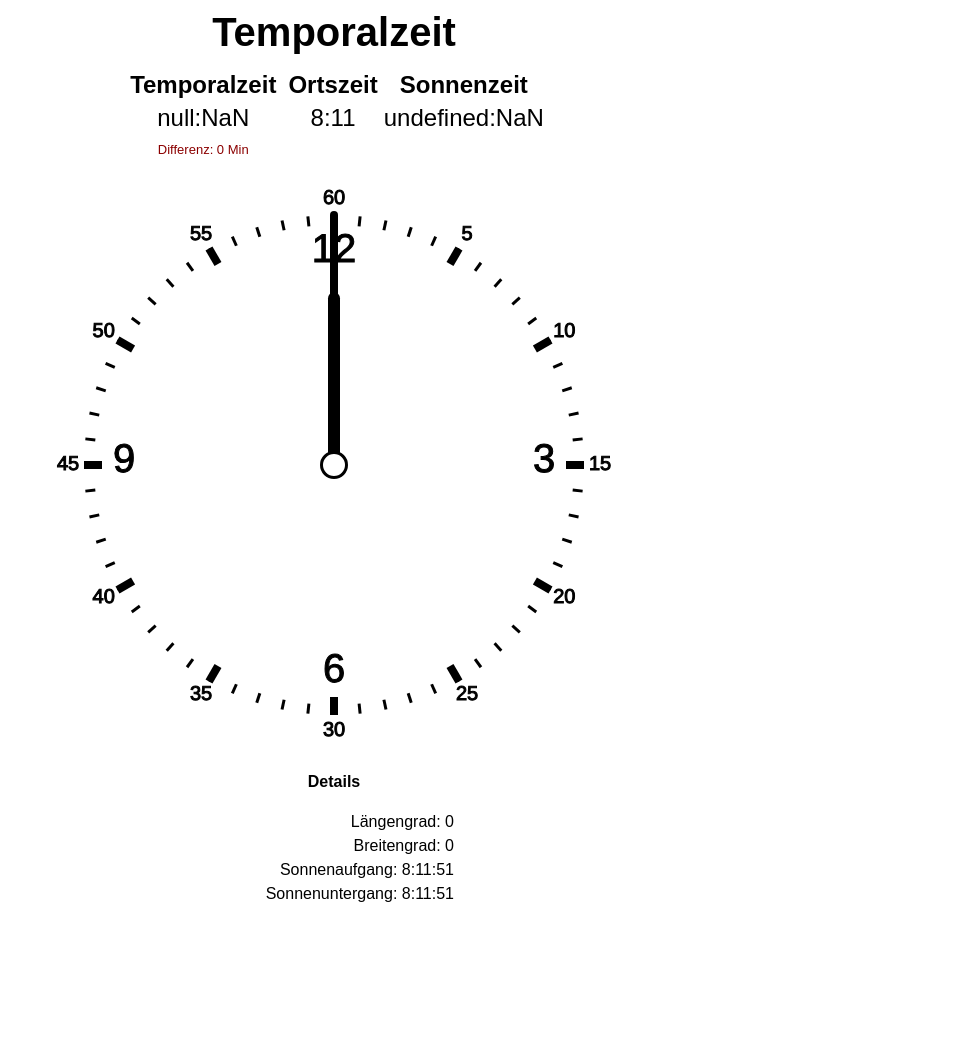
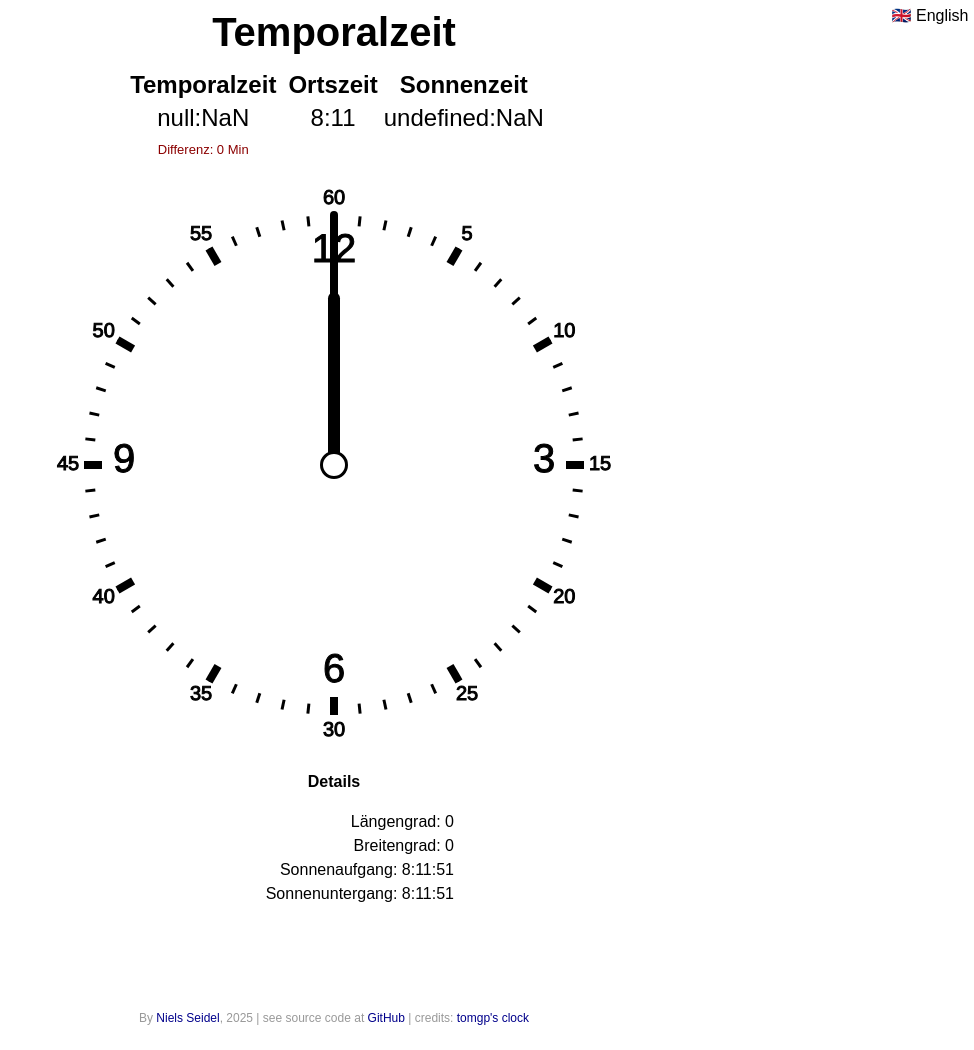
Before and after one commit to nise/temporal-time, a website: page index.html in a window 1280 px wide. Shown: the whole page, without its empty margins (306-1280 px from the left). Before the commit the page ends 942 px from the top, so only its background shows below. Drawn offline with nearby package versions, Linux system fonts and the light colour scheme.

Commit message:
added button to toggle language

```diff
--- a/index.html
+++ b/index.html
@@ -2,10 +2,7 @@
 TODO
 - done: fix time after midnight
 - done: fix time diff
-- add language bitton
-- deploy: https://cli.vuejs.org/guide/deployment.html#github-pages
-
-creditd: http://bl.ocks.org/tomgp/6475678
+- done: deploy as github page
 -->
 <!DOCTYPE html>
 <html>
@@ -125,11 +122,35 @@ creditd: http://bl.ocks.org/tomgp/6475678
             color: darkred;
             font-size: small;
         }
+
+        .footer {
+            font-size: 0.6em;
+            color: #999;
+            margin: 100px auto 0px auto;
+        }
+
+        .footer a {
+            text-decoration: none;
+            color: darkblue;
+        }
+
+        .language-toggle {
+            position: absolute;
+            top: 4px;
+            right: 4px;
+            min-width: 80px;
+            font-size: 0.8em;
+            cursor: pointer;
+        }
     </style>
 </head>
 
 <body>
     <div id="app" class="container">
+        <div class="language-toggle btn btn-secondary"
+            @click="selectedLanguage = selectedLanguage === 'de' ? 'en' : 'de'">
+            {{ selectedLanguage === 'de' ? '🇬🇧 English' : '🇩🇪 Deutsch' }}
+        </div>
         <h1 v-html="lang('temporalTime')"></h1>
         <div class="time">
             <div class="time-cell">
@@ -158,6 +179,12 @@ creditd: http://bl.ocks.org/tomgp/6475678
                 <li><span v-html="lang('sunset')"></span> {{down.getHours()
                     }}:{{down.getMinutes()}}:{{down.getSeconds()}}</li>
             </ul>
+        </div>
+        <div class="footer">
+            By <a href="https://www.nise81.com">Niels Seidel</a>, 2025 | see source code at <a
+                href="https://github.com/nise/temporal-time">GitHub</a> |
+            credits:
+            <a href="http://bl.ocks.org/tomgp/6475678">tomgp's clock</a>
         </div>
     </div>
     <script type="module">
@@ -211,9 +238,9 @@ creditd: http://bl.ocks.org/tomgp/6475678
                             "sunset": "Sonnenuntergang:",
                         },
                         "en": {
-                            "temporalTime": "Temporal time",
+                            "temporalTime": "Temporal Time",
                             "localTime": "Local Time",
-                            "solarTime": "Sun time",
+                            "solarTime": "Sun Time",
                             "difference": "Difference: ",
                             "details": "Details",
                             "long": "Longitude:",
```
